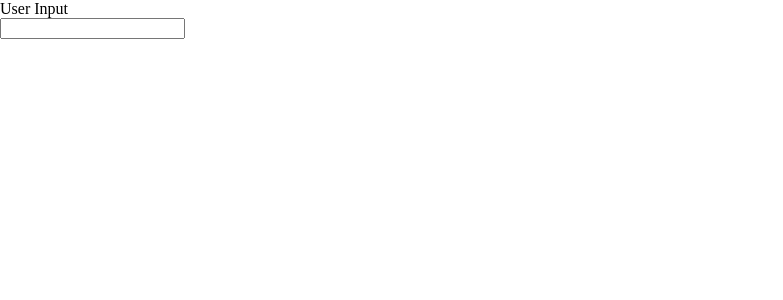
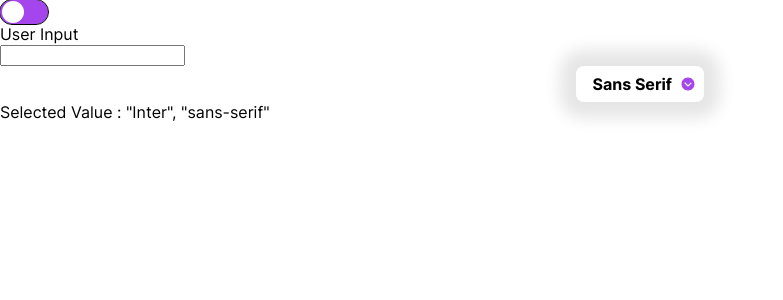
Before and after one commit to aulakhsahib/dictionary-webapp, a React (Vite) app: page / in a window 1280 px wide. Shown: the top 300 px of the page, without its empty margins (0-783 px from the left). Built offline with nearby package versions, Linux system fonts and the light colour scheme.

Commit message:
added the theme toggle and font selections dropdown

```diff
--- a/package.json
+++ b/package.json
@@ -11,7 +11,8 @@
   },
   "dependencies": {
     "react": "^18.2.0",
-    "react-dom": "^18.2.0"
+    "react-dom": "^18.2.0",
+    "react-icons": "^5.0.1"
   },
   "devDependencies": {
     "@types/react": "^18.2.56",
--- a/src/App.jsx
+++ b/src/App.jsx
@@ -2,6 +2,8 @@ import { useState } from "react";
 import "./App.css";
 import Dictionary from "./components/Dictionary/Dictionary";
 import SearchBar from "./components/SearchBar/SearchBar";
+import FontDropdown from "./components/FontDropdown/FontDropdown";
+import Navbar from "./components/Navbar/Navbar";
 
 function App() {
   const [wordToSearch, setWordToSearch] = useState("");
@@ -14,6 +16,7 @@ function App() {
 
   return (
     <div>
+      <Navbar />
       <p>User Input {userInput}</p>
       <SearchBar
         userInput={userInput}
@@ -21,6 +24,7 @@ function App() {
         submitHandler={onSubmitSearchBar}
       />
       {wordToSearch && <Dictionary wordToSearch={wordToSearch} />}
+      <FontDropdown />
     </div>
   );
 }
--- /dev/null
+++ b/src/components/FontDropdown/FontDropdown.css
@@ -0,0 +1,51 @@
+* {
+  /* outline: 1px solid red; */
+}
+
+.dd-parent-container {
+  --header-padding: 0.5rem;
+  --header-border-radius: 0.5rem;
+  width: 128px;
+  border-radius: var(--header-border-radius);
+  margin: auto;
+}
+
+.dd-header {
+  display: flex;
+  column-gap: 0.5rem;
+  justify-content: right;
+  align-items: center;
+  cursor: pointer;
+  padding: var(--header-padding);
+  border-radius: var(--header-border-radius);
+  box-shadow: 0px 0px 16px 16px hsla(0, 0%, 0%, 0.1);
+  font-weight: 700;
+}
+
+.dd-icon {
+    color: var(--purple);
+}
+
+.dd-label-list-wrapper {
+    position: relative;
+}
+
+.dd-label-list {
+  border-radius: var(--header-border-radius);
+  border: 1px solid hsla(0, 0%, 0%, 0.2);
+  display: grid;
+  position: absolute;
+  right: 0;
+  top: 4px;
+  width: 120%;
+}
+
+.dd-label {
+    padding: var(--header-padding);
+    cursor: pointer;
+    background-color: white;
+    font-weight: 700;
+}
+.dd-label:hover {
+    color: var(--purple);
+}
--- /dev/null
+++ b/src/components/FontDropdown/FontDropdown.jsx
@@ -0,0 +1,95 @@
+/* eslint-disable react/prop-types */
+import "./FontDropdown.css";
+import { IoIosArrowDropdownCircle } from "react-icons/io";
+import { useState, useEffect, useRef, useMemo } from "react";
+export default function FontDropdown({ defaultLabel }) {
+  const [isOpen, setIsOpen] = useState(false);
+  const [selectedOption, setSelectedOption] = useState("");
+
+  const dropdownContainer = useRef();
+
+  const options = useMemo(
+    () => [
+      { label: "Sans Serif", value: `"Inter", "sans-serif"` },
+      { label: "Serif", value: `"Lora", "serif"` },
+      { label: "Mono", value: `"Inconsolata", "monospace"` },
+    ],
+    []
+  );
+
+  const headerClickHandler = () => {
+    setIsOpen((isOpen) => !isOpen);
+  };
+
+  const labelClickHandler = (clickedOption) => {
+    setSelectedOption({ ...clickedOption });
+    setIsOpen((isOpen) => !isOpen);
+  };
+
+  useEffect(() => {
+    if (!defaultLabel) {
+      setSelectedOption(options[0]);
+    }
+
+    const handleBodyClick = (e) => {
+      if (!dropdownContainer.current) return;
+
+      if (!dropdownContainer.current.contains(e.target)) {
+        setIsOpen(false);
+      }
+    };
+
+    document.body.addEventListener("click", handleBodyClick, true);
+
+    return () => {
+      document.body.removeEventListener("click", handleBodyClick);
+    };
+  }, [defaultLabel, options]);
+
+  useEffect(() => {
+    if (!selectedOption.value) return;
+    else {
+      document.documentElement.style.setProperty(
+        "--font-family",
+        selectedOption.value
+      );
+    }
+  }, [selectedOption]);
+
+  return (
+    <>
+      <div className="dd-parent-container" ref={dropdownContainer}>
+        <div className="dd-header" onClick={headerClickHandler}>
+          <p>{selectedOption.label || defaultLabel}</p>
+          <IoIosArrowDropdownCircle className="dd-icon" />
+        </div>
+        <div className="dd-label-list-wrapper">
+          {isOpen && (
+            <ul className="dd-label-list">
+              {options.map((option, index) => (
+                <li
+                  className="dd-label"
+                  key={index}
+                  onClick={() =>
+                    labelClickHandler({
+                      label: option.label,
+                      value: option.value,
+                    })
+                  }
+                  style={{fontFamily: option.value}}
+                >
+                  {option.label}
+                </li>
+              ))}
+            </ul>
+          )}
+        </div>
+      </div>
+      <p>Selected Value : {selectedOption.value}</p>
+    </>
+  );
+}
+
+/* Steps To Implement Dropdown Component on your own.
+1.
+*/
--- /dev/null
+++ b/src/components/Navbar/Navbar.css
@@ -0,0 +1,44 @@
+input[type="checkbox"].color-theme-toggle {
+  visibility: hidden;
+  position: fixed;
+  top: 1000rem;
+  left: 1000rem;
+}
+
+input[type="checkbox"]:checked.color-theme-toggle + label {
+  color: white;
+}
+
+input[type="checkbox"].color-theme-toggle + label {
+  --before-width: 3em;
+  --before-height: calc(var(--before-width) / 2);
+  --toggle-button-inset: 0.1em;
+  display: flex;
+  align-items: center;
+  position: relative;
+}
+
+input[type="checkbox"].color-theme-toggle + label::before {
+  content: "";
+  width: var(--before-width);
+  height: var(--before-height);
+  background-color: var(--purple);
+  border-radius: calc((3 / 4) * var(--before-width));
+  padding: 0.2em;
+  outline: 1px solid black;
+}
+
+input[type="checkbox"].color-theme-toggle + label::after {
+  content: "";
+  width: calc(var(--before-height) - var(--toggle-button-inset));
+  height: calc(var(--before-height) - var(--toggle-button-inset));
+  background-color: white;
+  position: absolute;
+  border-radius: 50%;
+  left: var(--toggle-button-inset);
+  transition: transform 200ms ease-in-out;
+}
+
+input[type="checkbox"]:checked.color-theme-toggle + label::after {
+  transform: translateX(100%);
+}
--- /dev/null
+++ b/src/components/Navbar/Navbar.jsx
@@ -0,0 +1,16 @@
+import "./Navbar.css";
+export default function Navbar() {
+  return (
+    <div>
+      <div className="navbar-theme-toggle-container">
+        <input
+          type="checkbox"
+          name="color-theme-toggle"
+          id="color-theme-toggle"
+          className="color-theme-toggle"
+        />
+        <label htmlFor="color-theme-toggle"></label>
+      </div>
+    </div>
+  );
+}
--- a/src/index.css
+++ b/src/index.css
@@ -62,7 +62,26 @@ li {
   padding: 0;
 }
 
-/* ul[class],
+ul[class],
 ol[class] {
   list-style: none;
-} */
+}
+
+:root {
+  --black: hsl(0, 0%, 2%);
+  --grey-800: hsl(0, 0%, 12%);
+  --grey-700: hsl(0, 0%, 18%);
+  --grey-500: hsl(0, 0%, 23%);
+  --grey-300: hsl(0, 0%, 46%);
+  --grey-100: hsl(0, 0%, 91%);
+  --offwhite: hsl(0, 0%, 96%);
+  --white: hsl(0, 0%, 100%);
+  --purple: hsl(274, 82%, 60%);
+  --red: hsl(0, 100%, 66%);
+
+  --font-family: '"Inter", "sans-serif"';
+}
+
+body {
+  font-family: var(--font-family);
+}
```
Also changed, not shown: 1 other file (tests, documents, lock files or other folders).
